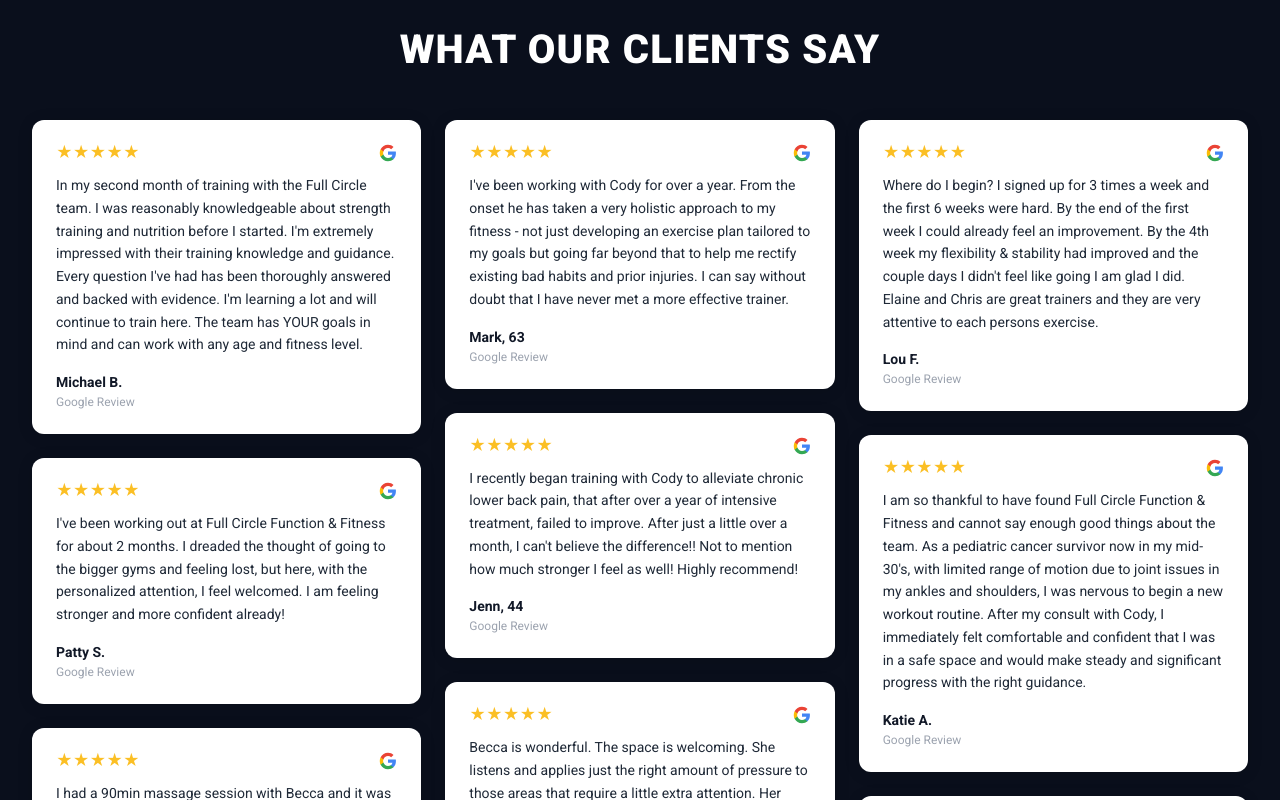
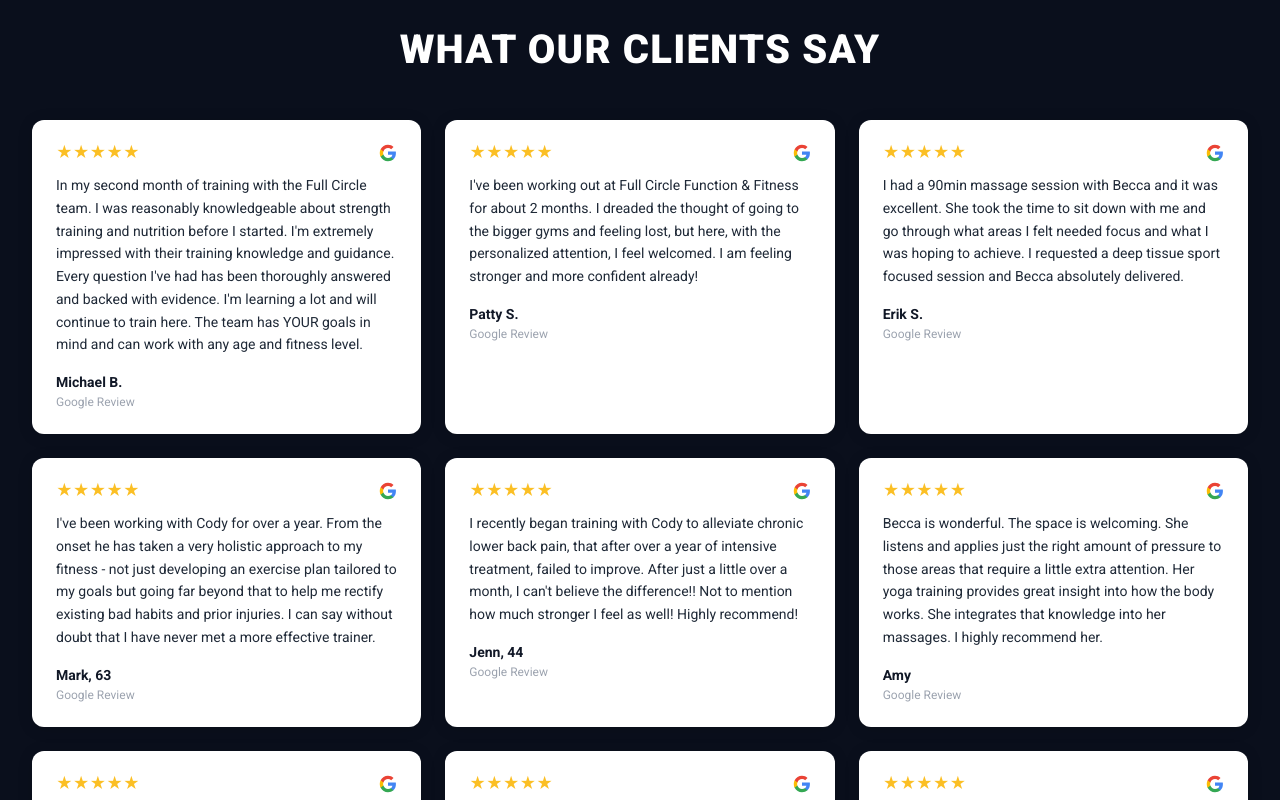
Before and after one commit to tminusstudios/full-circle-website, a Next.js app: page / in a window 1280 px wide. Shown: the part 2400-3200 px from the top of the page. Built offline with nearby package versions, Linux system fonts and the light colour scheme.

Commit message:
Fix testimonial grid to 3x3 layout

```diff
--- a/components/sections/TestimonialsCarousel.tsx
+++ b/components/sections/TestimonialsCarousel.tsx
@@ -58,17 +58,12 @@ export default function TestimonialsCarousel() {
         <h2 className="text-h2 text-white">What Our Clients Say</h2>
       </div>
 
-      {/* Masonry grid */}
-      <div
-        style={{
-          columns: '3 280px',
-          columnGap: '1.5rem',
-        }}
-      >
+      {/* 3x3 Grid */}
+      <div className="grid grid-cols-1 md:grid-cols-3 gap-6">
         {REVIEWS.map((review, i) => (
           <div
             key={i}
-            className="break-inside-avoid mb-6 bg-white rounded-xl p-6 shadow-[0_2px_16px_rgba(0,0,0,0.12)]"
+            className="bg-white rounded-xl p-6 shadow-[0_2px_16px_rgba(0,0,0,0.12)]"
           >
             {/* Stars + G icon */}
             <div className="flex items-center justify-between mb-3">
```
